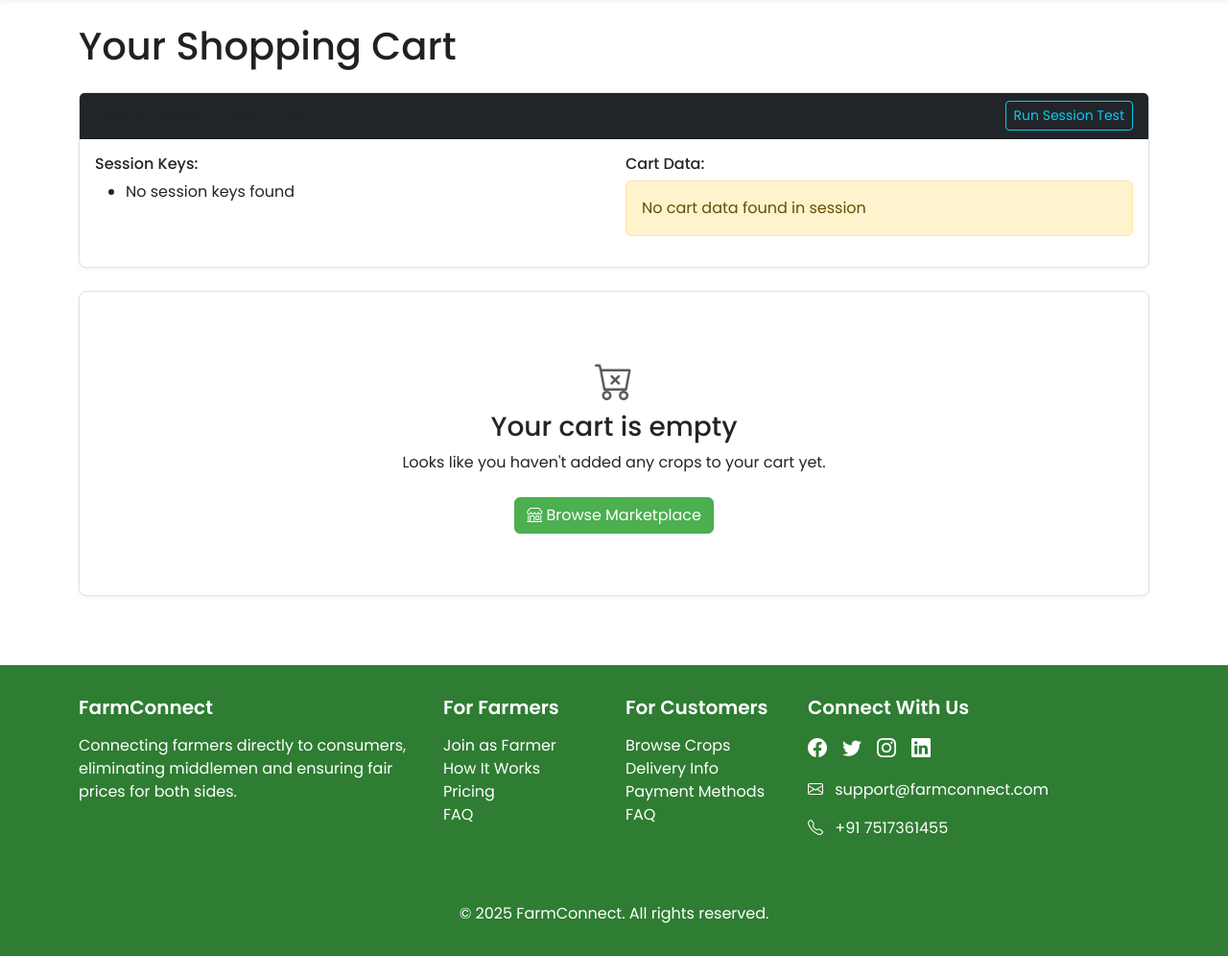
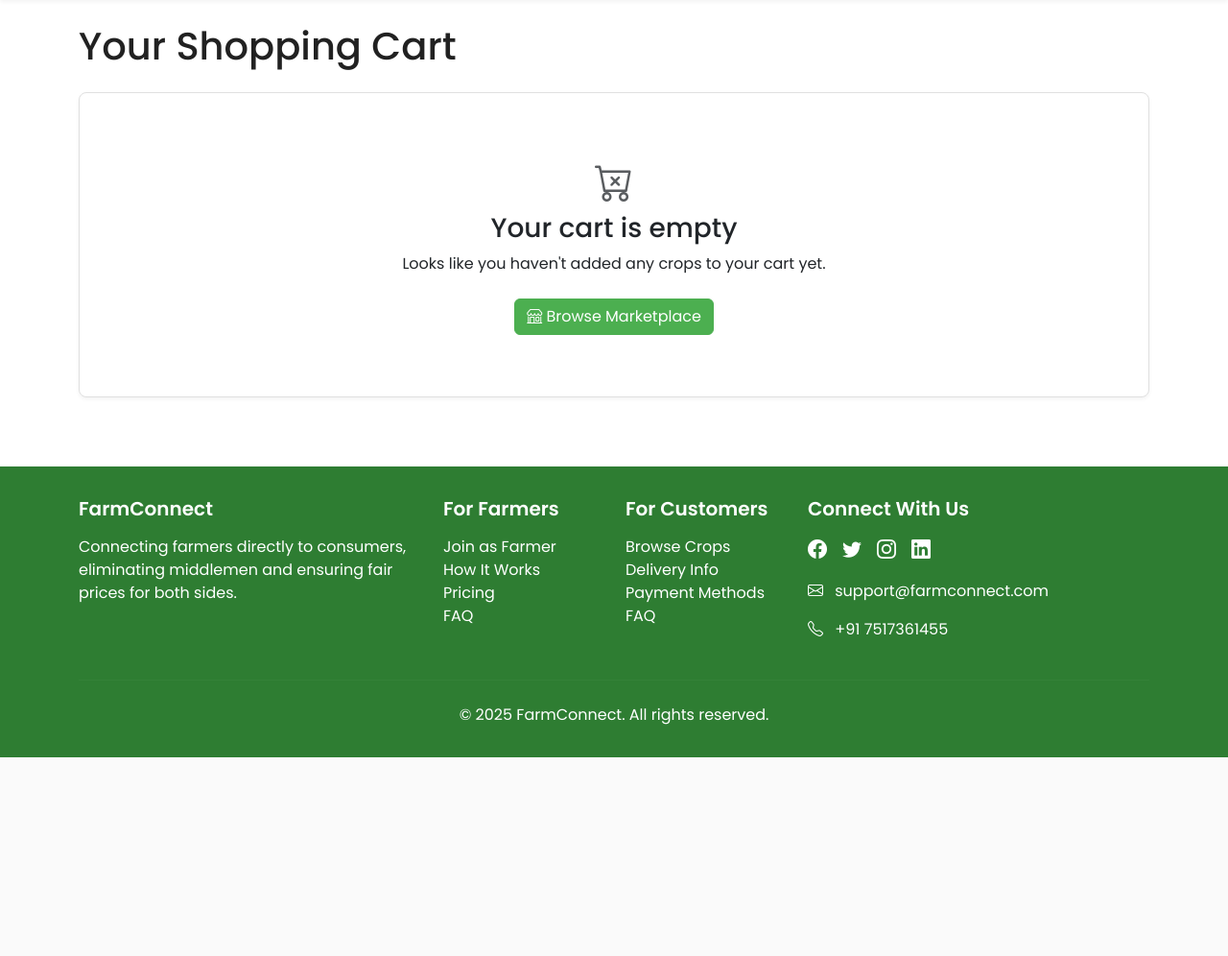
Before and after one commit to Yash-Bari/FarmConnect, a Python web app: template templates/customer/cart.html in a window 1280 px wide. Shown: the part 56-1052 px from the top of the page at 96% size. After the commit the page ends 845 px from the top, so only its background shows below. Run offline with Jinja, Linux system fonts and the light colour scheme; the template is opened without the code that fills it, so the values that code supplies are empty; some libraries are stand-ins or nearby versions.

Commit message:
seesion_remove

```diff
--- a/templates/customer/cart.html
+++ b/templates/customer/cart.html
@@ -5,38 +5,6 @@
 {% block content %}
 <div class="container py-4">
     <h1 class="mb-4">Your Shopping Cart</h1>
-
-    <!-- Debug Session Data (will be removed in production) -->
-    <div class="card mb-4">
-        <div class="card-header bg-dark">
-            <h6 class="mb-0 d-flex justify-content-between align-items-center">
-                <span>Debug: Session Information</span>
-                <a href="/test/session" class="btn btn-sm btn-outline-info" target="_blank">Run Session Test</a>
-            </h6>
-        </div>
-        <div class="card-body">
-            <div class="row">
-                <div class="col-md-6">
-                    <h6>Session Keys:</h6>
-                    <ul>
-                        {% for key in session.keys() %}
-                            <li>{{ key }}</li>
-                        {% else %}
-                            <li>No session keys found</li>
-                        {% endfor %}
-                    </ul>
-                </div>
-                <div class="col-md-6">
-                    <h6>Cart Data:</h6>
-                    {% if session.get('cart') %}
-                        <pre class="bg-dark p-2 rounded" style="max-height: 200px; overflow-y: auto; font-size: 12px;">{{ session.get('cart') }}</pre>
-                    {% else %}
-                        <div class="alert alert-warning">No cart data found in session</div>
-                    {% endif %}
-                </div>
-            </div>
-        </div>
-    </div>
 
     {% if farmers %}
         <div class="row">
```
